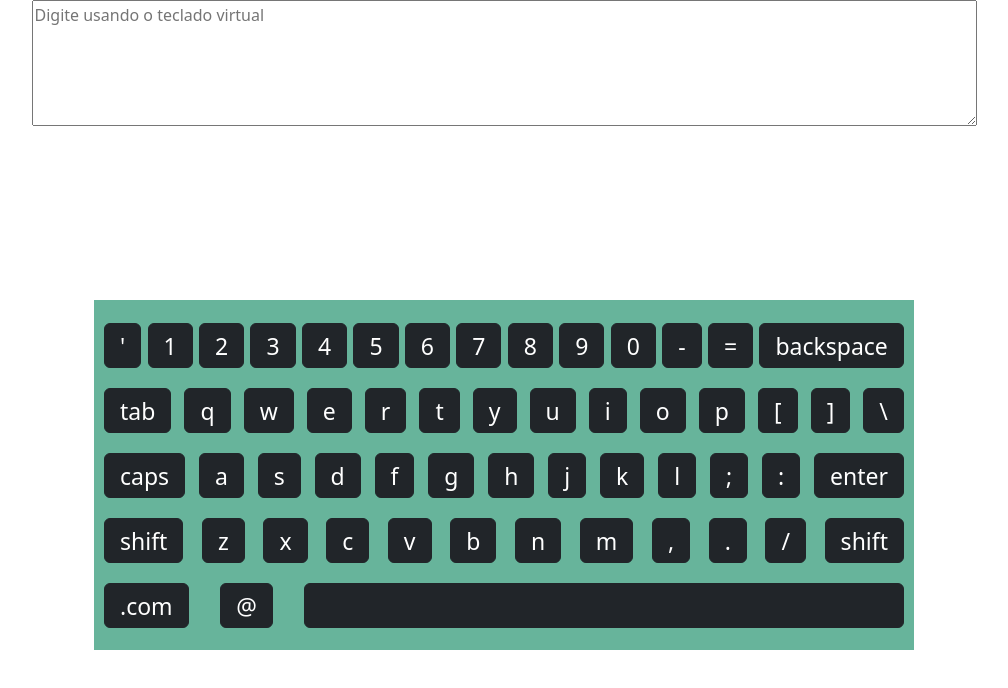
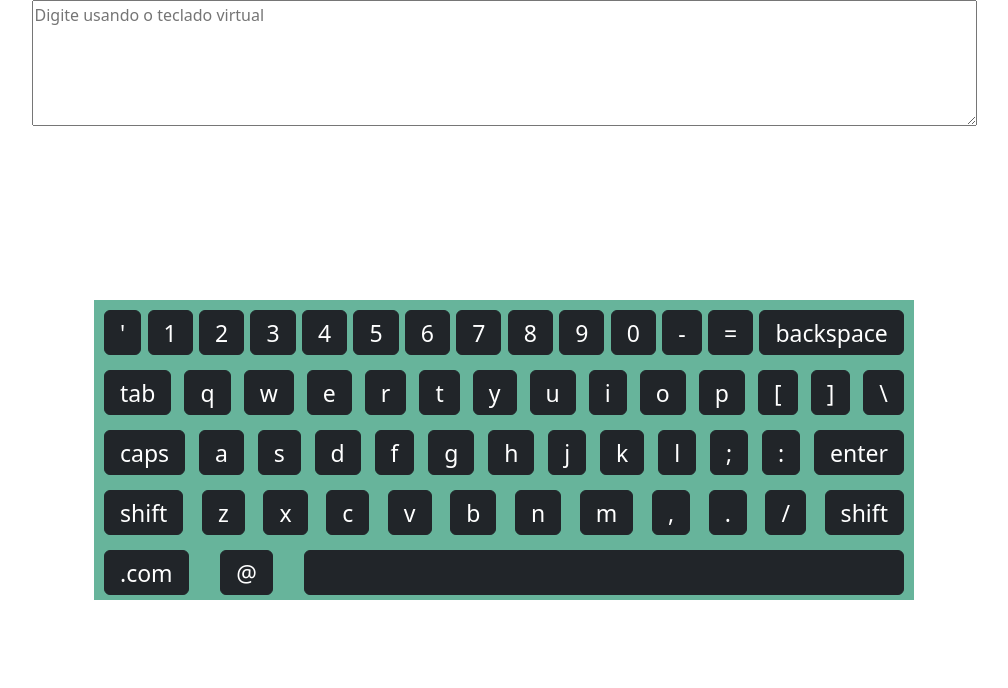
Before and after one commit to AllexThiagoSR/virtualKeyboard, a plain HTML site: page index.html in a window 1280 px wide. Shown: the whole page, without its empty margins (136-1144 px from the left). Drawn offline with nearby package versions, Linux system fonts and the light colour scheme.

Commit message:
Pequenas alterações

```diff
--- a/style.css
+++ b/style.css
@@ -6,7 +6,7 @@
   justify-content: center;
   top: 300px;
   width: 820px;
-  height: 350px;
+  height: 300px;
   background-color: #67b49b;
 }
 
@@ -15,6 +15,7 @@
   width: 800px;
   justify-content: space-between;
   align-items: center;
+  height: 60px;
 }
 
 .key {
```
